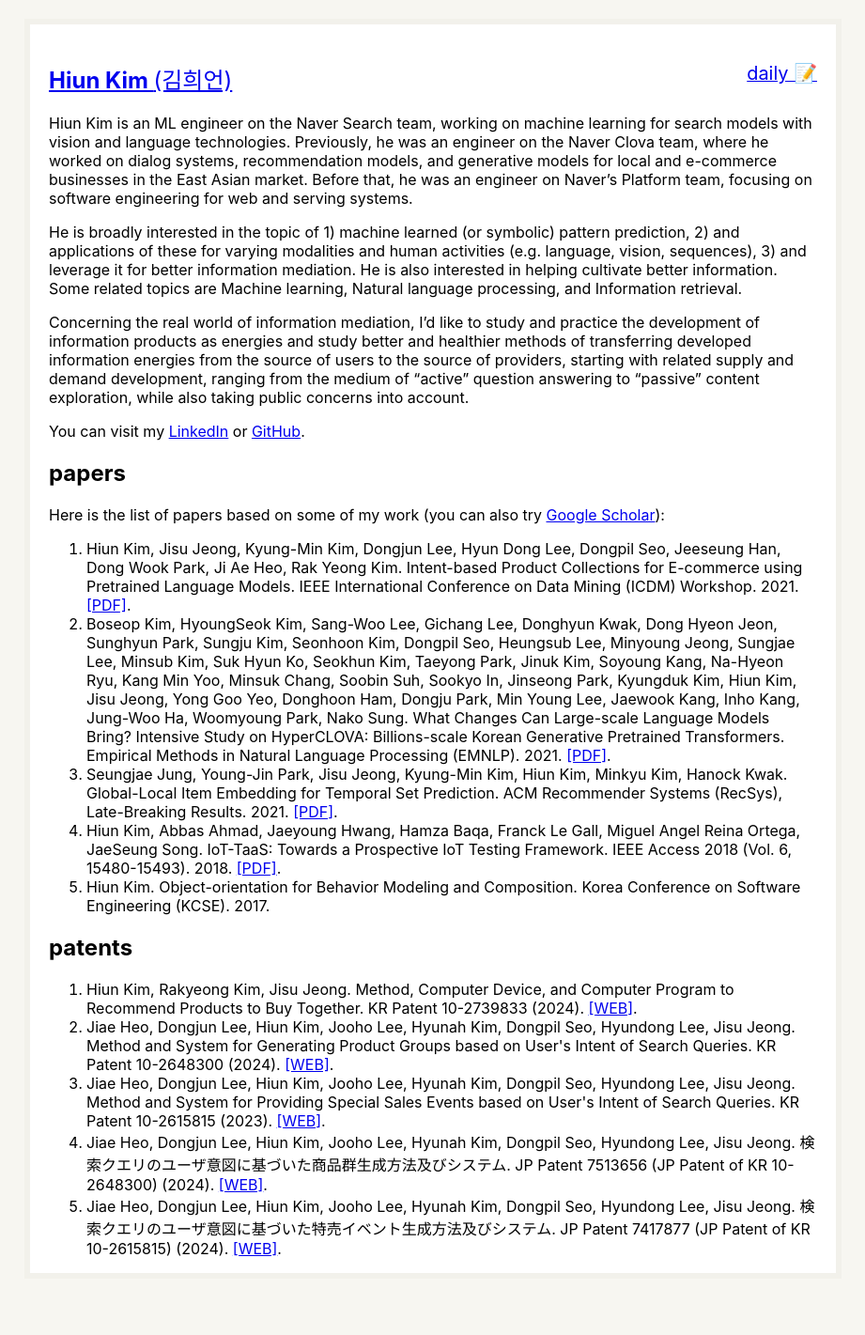
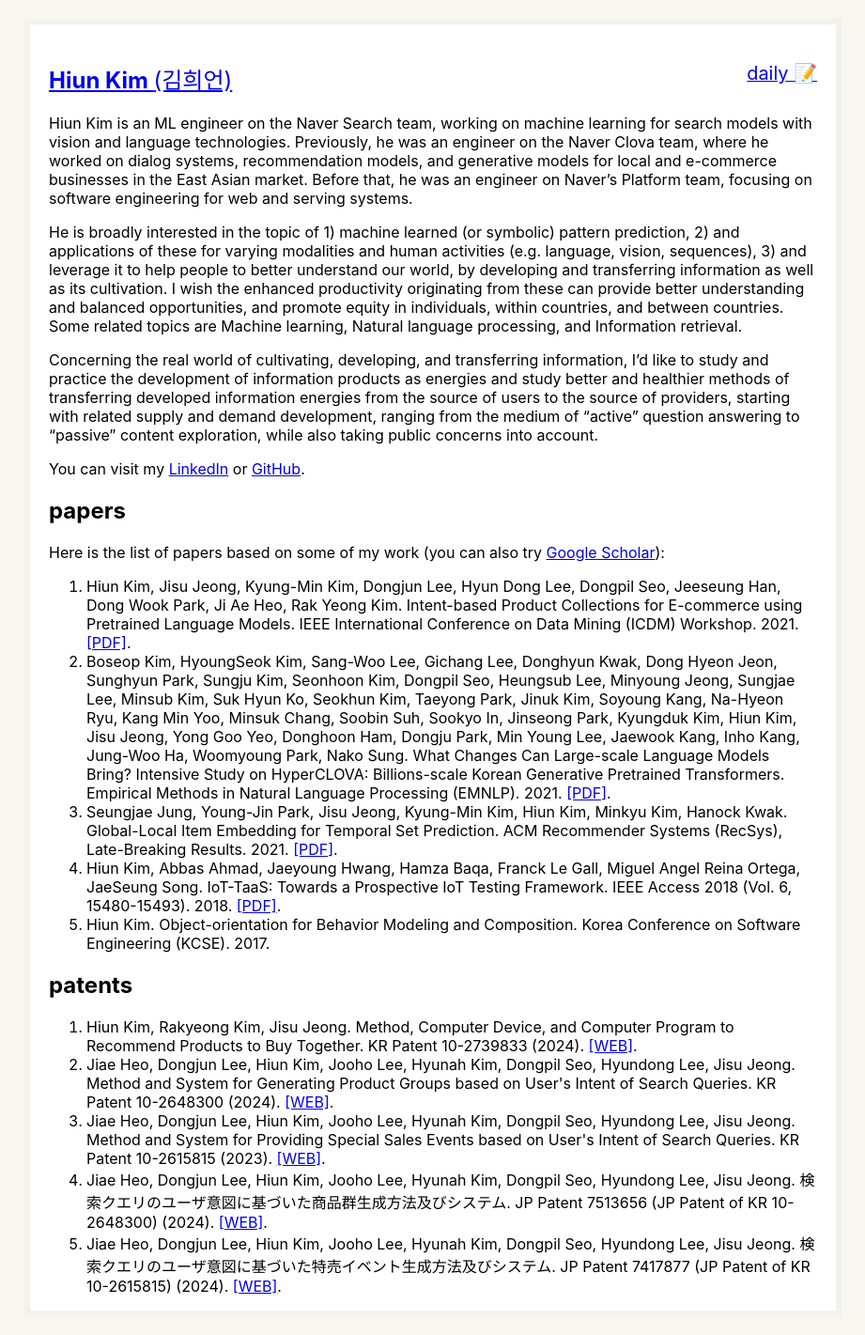
Before and after one commit to hiun/hiun.github.io, a Jekyll site: the page built from index.md, in a window 1280 px wide. Shown: the whole page at 94% size, without its empty margins (179-1100 px from the left). Built offline with Jekyll 4.4.1, drawn with Linux system fonts in a browser that asks for light colours; before the commit the page ends 1381 px from its top, so only the background shows below that.

Commit message:
Update index.md

```diff
--- a/index.md
+++ b/index.md
@@ -5,9 +5,9 @@
 
 Hiun Kim is an ML engineer on the Naver Search team, working on machine learning for search models with vision and language technologies. Previously, he was an engineer on the Naver Clova team, where he worked on dialog systems, recommendation models, and generative models for local and e-commerce businesses in the East Asian market. Before that, he was an engineer on Naver’s Platform team, focusing on software engineering for web and serving systems.
 
-He is broadly interested in the topic of 1) machine learned (or symbolic) pattern prediction, 2) and applications of these for varying modalities and human activities (e.g. language, vision, sequences), 3) and leverage it for better information mediation. He is also interested in helping cultivate better information. Some related topics are Machine learning, Natural language processing, and Information retrieval.
+He is broadly interested in the topic of 1) machine learned (or symbolic) pattern prediction, 2) and applications of these for varying modalities and human activities (e.g. language, vision, sequences), 3) and leverage it to help people to better understand our world, by developing and transferring information as well as its cultivation. I wish the enhanced productivity originating from these can provide better understanding and balanced opportunities, and promote equity in individuals, within countries, and between countries. Some related topics are Machine learning, Natural language processing, and Information retrieval.
 
-Concerning the real world of information mediation, I'd like to study and practice the development of information products as energies and study better and healthier methods of transferring developed information energies from the source of users to the source of providers, starting with related supply and demand development, ranging from the medium of "active" question answering to "passive" content exploration, while also taking public concerns into account.
+Concerning the real world of cultivating, developing, and transferring information, I'd like to study and practice the development of information products as energies and study better and healthier methods of transferring developed information energies from the source of users to the source of providers, starting with related supply and demand development, ranging from the medium of "active" question answering to "passive" content exploration, while also taking public concerns into account.
 
 You can visit my <a href="https://linkedin.com/in/hiun">LinkedIn</a> or <a href="https://github.com/hiun">GitHub</a>.
 
```
